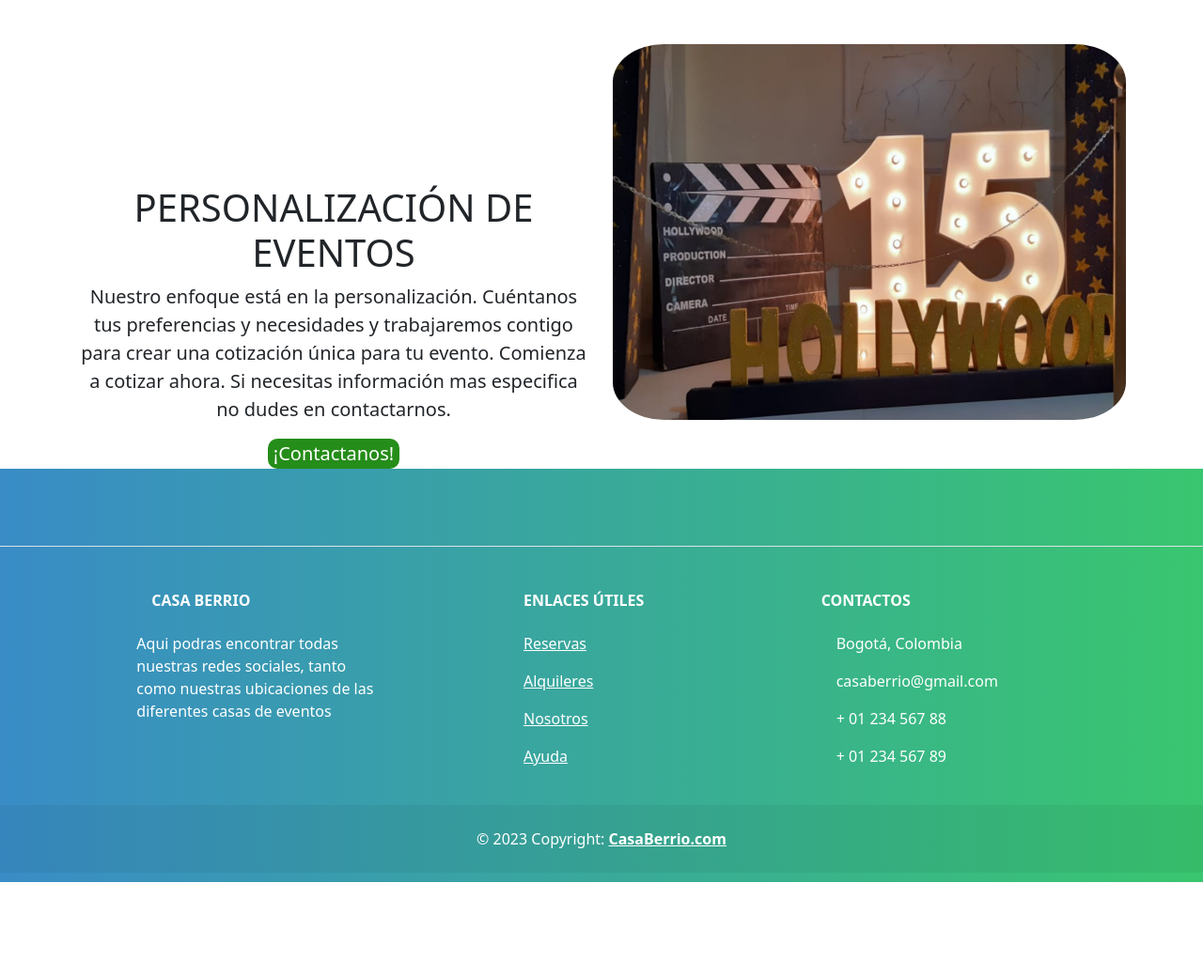
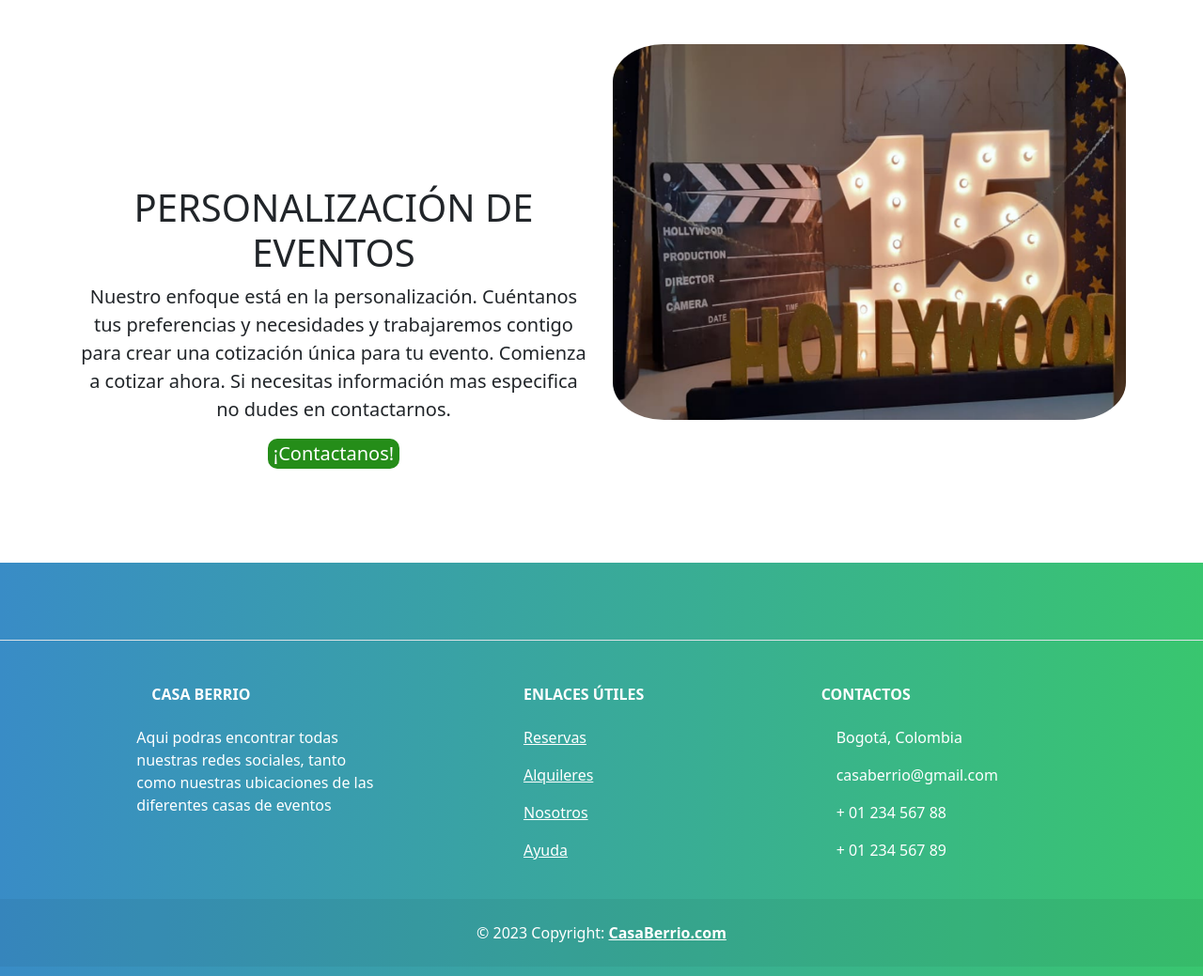
Before and after one commit to Eliana349/proyecto, a Django app: page /home/cotizacion.html in a window 1280 px wide; the page is wider, and only the part inside the window is pictured. Shown: the part 2640-3679 px from the top of that part at 94% size. Before the commit the page ends 3579 px from the top of that part, so only its background shows below. Run offline with Django 4.2, Linux system fonts and the light colour scheme.

Commit message:
Estilos Cotizaciones

```diff
--- a/casaberrio/core/templates/cotizacion.html
+++ b/casaberrio/core/templates/cotizacion.html
@@ -87,7 +87,7 @@
            </div>
      </section>
      <section id="titulo">
-            <h1>FORMULARIO COTIZACIÓN</h1>
+             <h1>FORMULARIO COTIZACIÓN</h1>
             <p>A continuación encontrarás un formulario en el cual puedes realizar una cotización. Por favor, proporciona la información requerida para ayudarnos a crear una cotización precisa que se adapte a tus necesidades.</p>
      </section>
         <section id="bg_formulario">
@@ -100,7 +100,7 @@
                 </div>
             </form>
         </section>
-        <section>
+        <section id="personalizacion_eventos">
             <div class="container">
                 <div class="row">
                     <div class="col-6 mt-5">
--- a/casaberrio/static/css/cotizacion.css
+++ b/casaberrio/static/css/cotizacion.css
@@ -97,6 +97,10 @@ nav a {
     margin-left: 150px;
 }
 
+#personalizacion_eventos{
+    margin-bottom: 100px;
+}
+
 #boton_contacto{
     border-radius: 10px;
     font-size: 20px;
```
